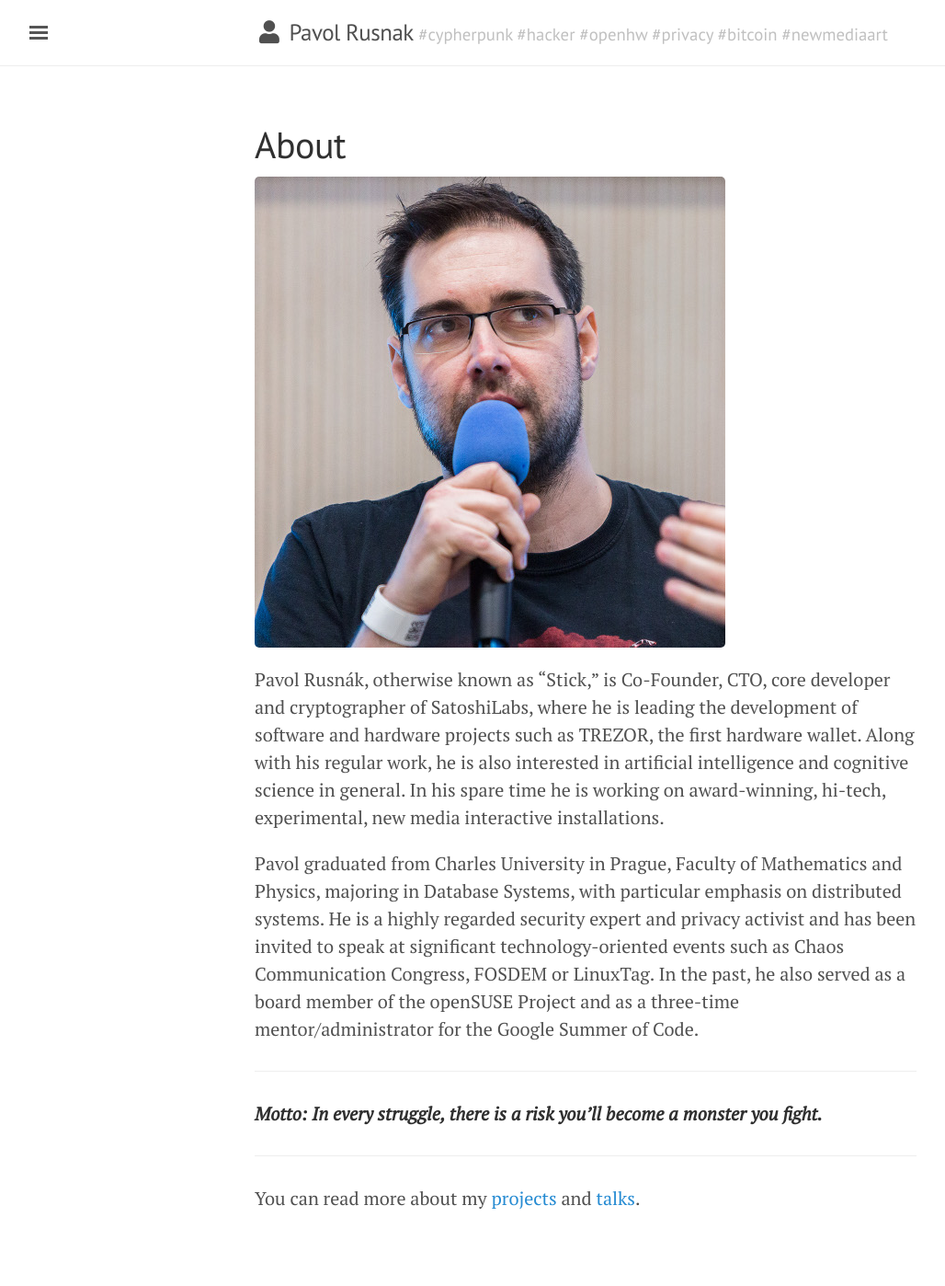
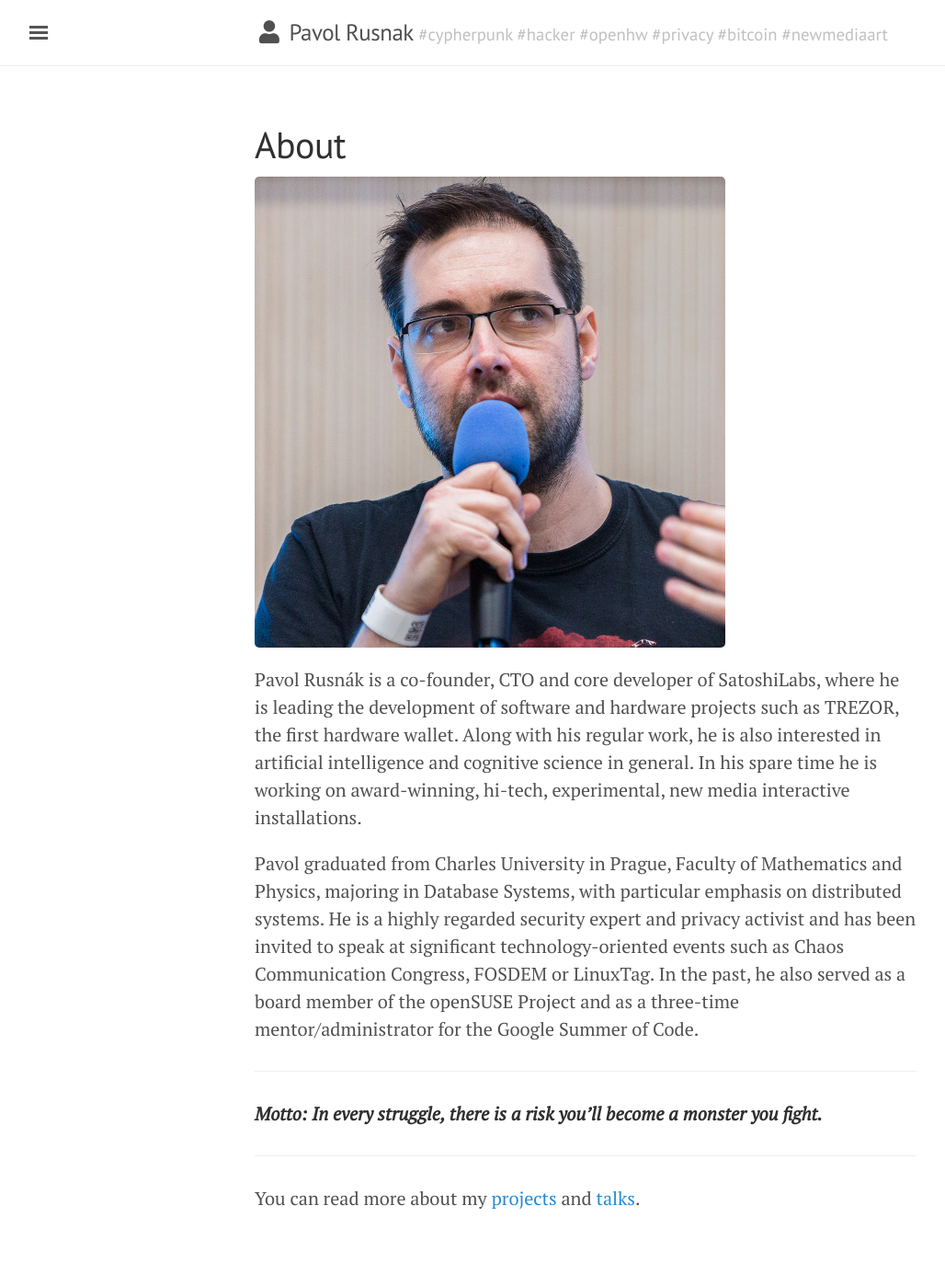
Before and after one commit to prusnak/rusnak.io, a Jekyll site: the page built from about.md, in a window 1280 px wide. Shown: the whole page at 92% size, without its empty margins (3-1031 px from the left). Built offline with Jekyll 4.4.1, drawn with Linux system fonts in a browser that asks for light colours; nearby versions of some CDN libraries.

Commit message:
update bio

```diff
--- a/about.md
+++ b/about.md
@@ -5,12 +5,13 @@ title: About
 
 ![photo](/assets/photo_noc.jpg)
 
-Pavol Rusnák, otherwise known as “Stick,” is Co-Founder, CTO, core developer
-and cryptographer of SatoshiLabs, where he is leading the development of
-software and hardware projects such as TREZOR, the first hardware wallet. Along
-with his regular work, he is also interested in artificial intelligence and
-cognitive science in general. In his spare time he is working on award-winning,
-hi-tech, experimental, new media interactive installations.
+
+Pavol Rusnák is a co-founder, CTO and core developer of SatoshiLabs, where he
+is leading the development of software and hardware projects such as TREZOR,
+the first hardware wallet. Along with his regular work, he is also interested
+in artificial intelligence and cognitive science in general. In his spare time
+he is working on award-winning, hi-tech, experimental, new media interactive
+installations.
 
 Pavol graduated from Charles University in Prague, Faculty of Mathematics and
 Physics, majoring in Database Systems, with particular emphasis on distributed
```
